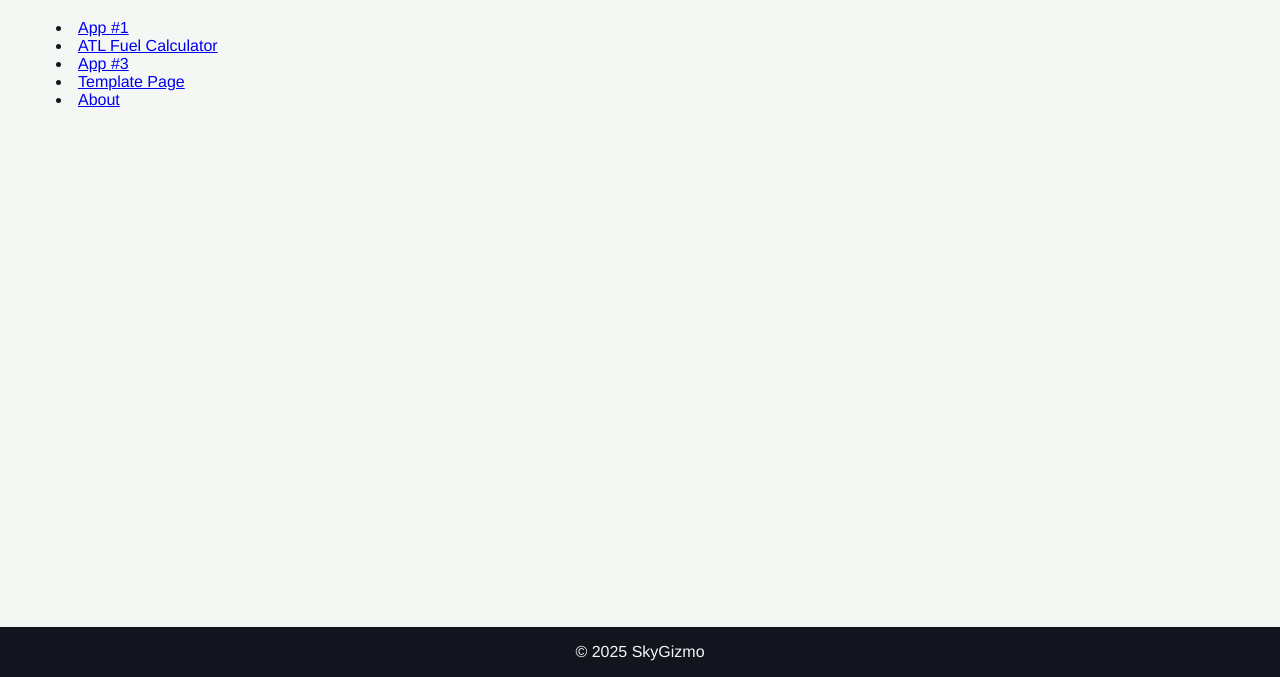
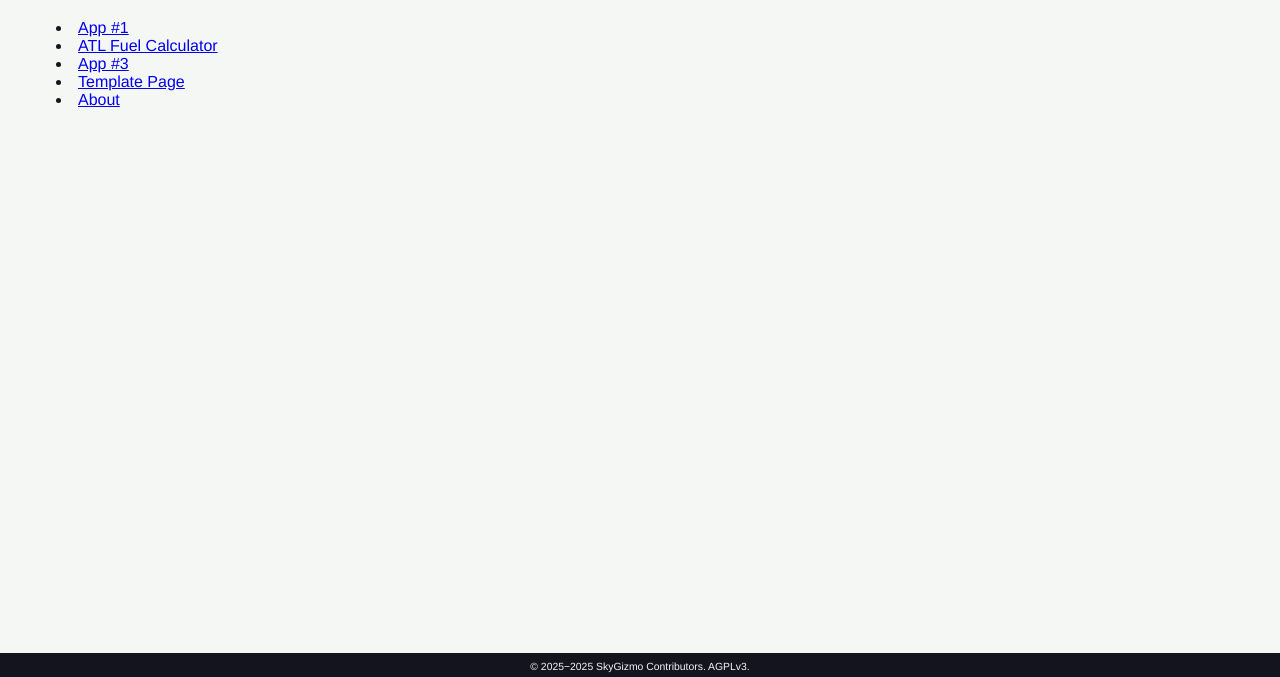
Before and after one commit to outfly/skygizmo, a plain HTML site: page index.html in a window 1280 px wide. Shown: the part 123-800 px from the top of the page. Drawn offline with Linux system fonts and the light colour scheme.

Commit message:
chore: Update footer copyright message
Clarify copyright to include current year, contributors, and license.
Additionally, apply minor style adjustments to the footer.

```diff
--- a/components/core/core.js
+++ b/components/core/core.js
@@ -23,5 +23,9 @@ async function loadComponent(targetId, componentPath) {
 }
 
 /* Core components (load on every page) */
-loadComponent("hdr", "components/core/hdr.html");
-loadComponent("ftr", "components/core/ftr.html");
+(async () => {
+  await Promise.all([loadComponent("hdr", "components/core/hdr.html"), loadComponent("ftr", "components/core/ftr.html")]);
+
+  /* Insert current year */
+  document.getElementById("yr").innerHTML = new Date().getFullYear();
+})();
--- a/components/core/ftr.html
+++ b/components/core/ftr.html
@@ -1,3 +1 @@
-<span class="footer">
-  <p>© 2025 SkyGizmo</p>
-</span>
+© 2025−<span id="yr"></span> SkyGizmo Contributors. AGPLv3.
--- a/styleglobal/core.css
+++ b/styleglobal/core.css
@@ -22,5 +22,8 @@
 footer {
   background-color: var(--clr-pri-2);
   color: var(--clr-pri-4);
+  font-size: 0.65rem;
   text-align: center;
+  padding-top: 0.5rem;
+  padding-bottom: 0.3rem;
 }
```
